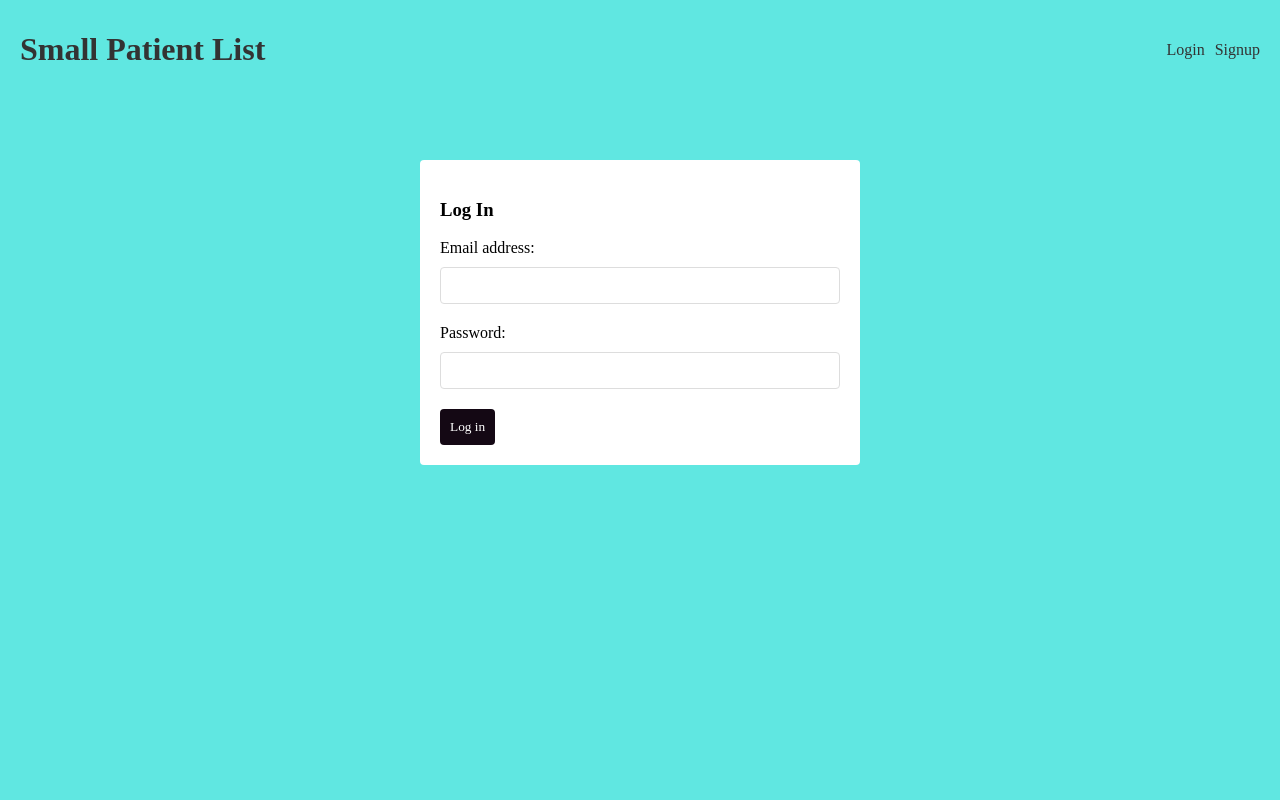
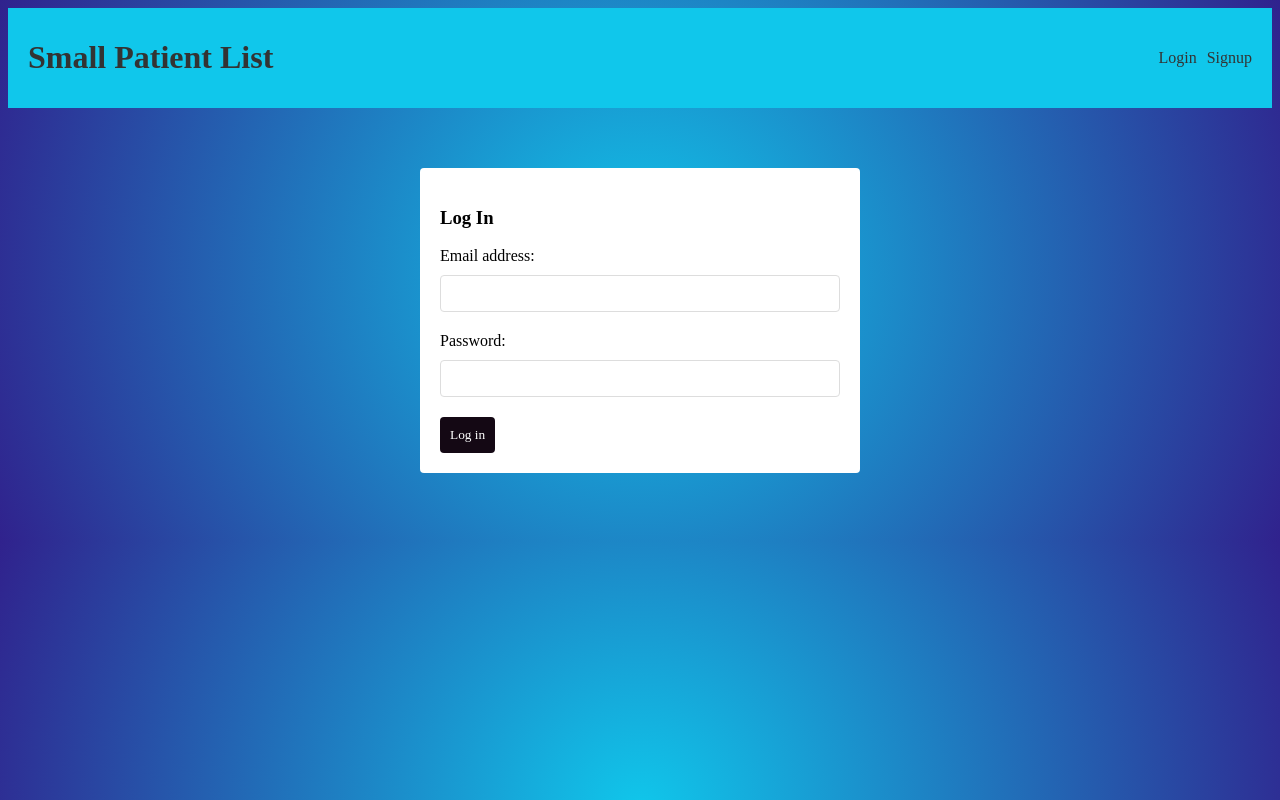
Before and after one commit to Tmaddox86/milestoneproject, a React (Create React App) app in the folder frontend/: page /login in a window 1280 px wide. Built offline with nearby package versions, Linux system fonts and the light colour scheme; a web font is replaced by a local one.

Commit message:
add graident css

```diff
--- a/frontend/src/index.css
+++ b/frontend/src/index.css
@@ -6,12 +6,10 @@
   --error: #e7195a;
 }
 body {
-  background: rgb(96, 231, 225);
-  margin: 0;
-  font-family: "Caveat";
-}
+  background: radial-gradient(circle, rgb(16, 199, 235) 0%, #30228d 100%);
+  }
 header {
-  background:rgb(96, 231, 225);
+  background: rgb(16, 199, 235);
 }
 header .container {
   max-width: 1400px;
@@ -39,7 +37,7 @@ header a {
   gap: 100px;
 }
 .patient-details {
-  background: beige;
+  background:  rgb(16, 199, 235);
   border-radius: 5px;
   margin: 20px auto;
   padding: 20px;
@@ -93,7 +91,7 @@ form button {
   cursor: pointer;
 }
 .create {
-  background: beige;
+  background:  rgb(16, 199, 235);
   border-radius: 25px;
   margin: 20px auto;
   padding: 20px;
```
